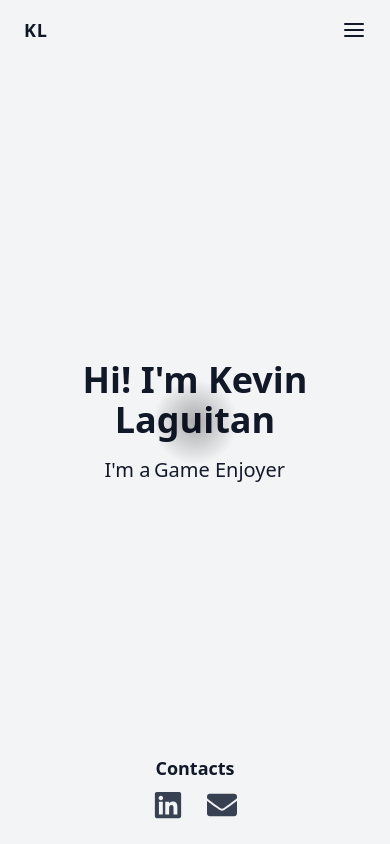
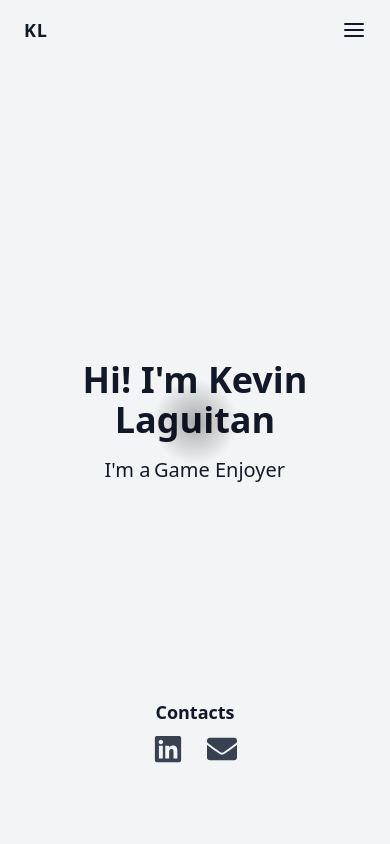
Before and after one commit to Kevin-MeepL/my-portfolio, a React (Vite) app: page / in a window 390 px wide. Built offline with nearby package versions, Linux system fonts and the light colour scheme.

Commit message:
Changes on contacts section for mobile view and removed shadows

```diff
--- a/src/component/Home.jsx
+++ b/src/component/Home.jsx
@@ -48,7 +48,7 @@ const HomeSection = () => {
       </div>
 
       {/* Contacts Section Docked to Bottom */}
-      <div className="absolute bottom-6 w-full flex flex-col items-center">
+      <div className="absolute pb-16 bottom-4 left-1/2 transform -translate-x-1/2 flex flex-col items-center bg-transparent text-gray-900 dark:text-white p-2 rounded-lg">
         <p className="text-lg font-semibold mb-2">Contacts</p>
         <div className="flex gap-6 justify-center">
           <a
```
